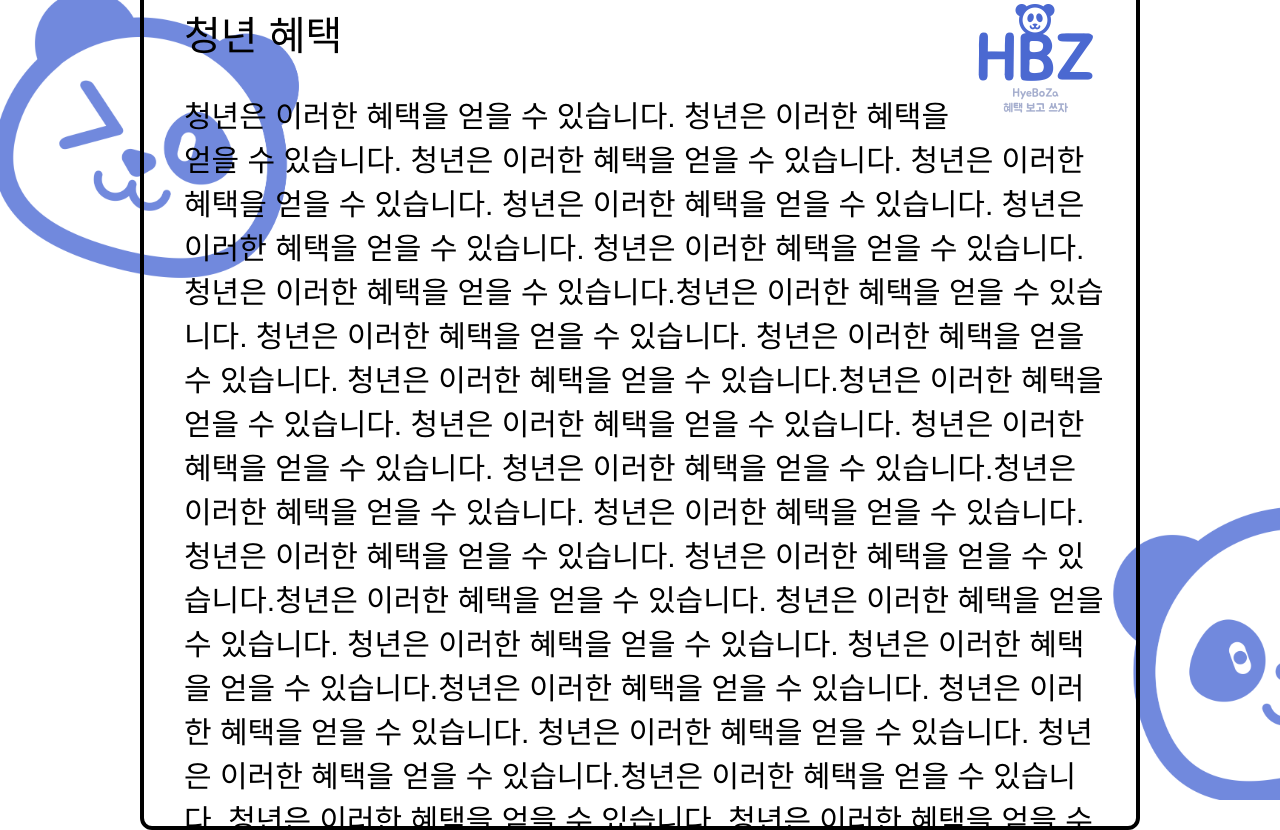
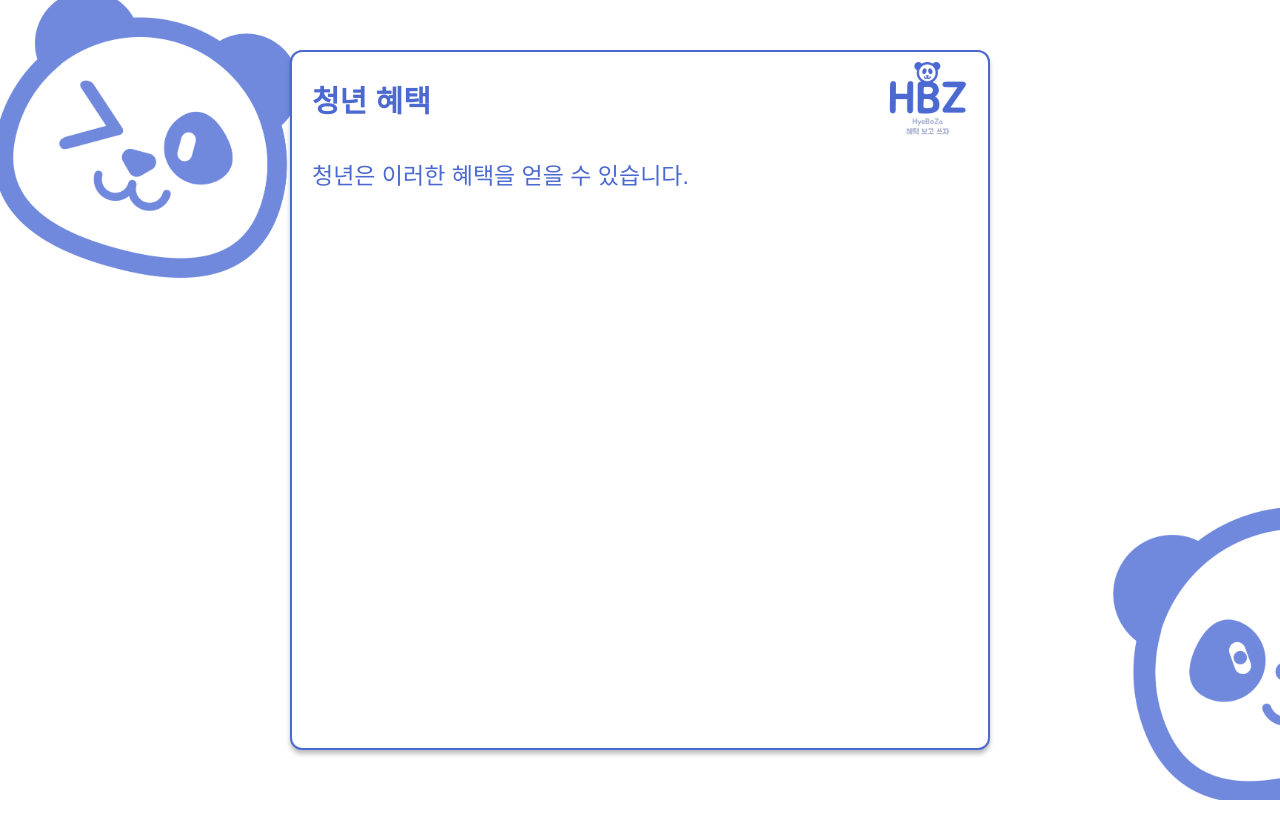
Before and after one commit to HyeBoZa/HyeBoZa-Frontend, a React (Create React App) app: page /detail/1 in a window 1280 px wide. After the commit the page ends 800 px from the top, so only its background shows below. Built offline with nearby package versions, Linux system fonts and the light colour scheme.

Commit message:
🎨 :: 디테일 페이지 퍼블리싱 수정

```diff
--- a/src/components/main/List.tsx
+++ b/src/components/main/List.tsx
@@ -39,7 +39,7 @@ const Container = styled.div`
   display: flex;
   flex-direction: column;
   gap: 20px;
-  max-height: 400px;
+  max-height: 1200px;
   overflow-y: scroll;
 `;
 
--- a/src/pages/detailPage/index.tsx
+++ b/src/pages/detailPage/index.tsx
@@ -1,4 +1,4 @@
-import styled from "styled-components";
+import styled from "@emotion/styled";
 import Background from "../../assets/background.png";
 import { Logo } from "../../assets";
 
@@ -6,28 +6,11 @@ const DatailPage = () => {
   return (
     <Layout>
       <Wrapper>
-        <img src={Logo} />
-        <Title>청년 혜택</Title>
-        <Text>
-          청년은 이러한 혜택을 얻을 수 있습니다. 청년은 이러한 혜택을 얻을 수
-          있습니다. 청년은 이러한 혜택을 얻을 수 있습니다. 청년은 이러한 혜택을
-          얻을 수 있습니다. 청년은 이러한 혜택을 얻을 수 있습니다. 청년은 이러한
-          혜택을 얻을 수 있습니다. 청년은 이러한 혜택을 얻을 수 있습니다. 청년은
-          이러한 혜택을 얻을 수 있습니다.청년은 이러한 혜택을 얻을 수 있습니다.
-          청년은 이러한 혜택을 얻을 수 있습니다. 청년은 이러한 혜택을 얻을 수
-          있습니다. 청년은 이러한 혜택을 얻을 수 있습니다.청년은 이러한 혜택을
-          얻을 수 있습니다. 청년은 이러한 혜택을 얻을 수 있습니다. 청년은 이러한
-          혜택을 얻을 수 있습니다. 청년은 이러한 혜택을 얻을 수 있습니다.청년은
-          이러한 혜택을 얻을 수 있습니다. 청년은 이러한 혜택을 얻을 수 있습니다.
-          청년은 이러한 혜택을 얻을 수 있습니다. 청년은 이러한 혜택을 얻을 수
-          있습니다.청년은 이러한 혜택을 얻을 수 있습니다. 청년은 이러한 혜택을
-          얻을 수 있습니다. 청년은 이러한 혜택을 얻을 수 있습니다. 청년은 이러한
-          혜택을 얻을 수 있습니다.청년은 이러한 혜택을 얻을 수 있습니다. 청년은
-          이러한 혜택을 얻을 수 있습니다. 청년은 이러한 혜택을 얻을 수 있습니다.
-          청년은 이러한 혜택을 얻을 수 있습니다.청년은 이러한 혜택을 얻을 수
-          있습니다. 청년은 이러한 혜택을 얻을 수 있습니다. 청년은 이러한 혜택을
-          얻을 수 있습니다. 청년은 이러한 혜택을 얻을 수 있습니다.
-        </Text>
+        <Head>
+          <h1>청년 혜택</h1>
+          <img src={Logo} />
+        </Head>
+        <Text>청년은 이러한 혜택을 얻을 수 있습니다.</Text>
       </Wrapper>
     </Layout>
   );
@@ -36,38 +19,41 @@ const DatailPage = () => {
 const Layout = styled.div`
   width: 100vw;
   height: 100vh;
-  display: flex;
-  justify-content: center;
-  align-items: center;
   background-image: url(${Background});
   background-size: cover;
+  display: flex;
+  align-items: center;
+  justify-content: center;
 `;
 
 const Wrapper = styled.div`
-  width: 1000px;
-  max-height: 860px;
+  color: ${({ theme }) => theme.MAIN1};
+  width: 700px;
+  height: 700px;
+  border: solid 2px ${({ theme }) => theme.MAIN1};
   border-radius: 12px;
-  border: solid 4px ${({ theme }) => theme.MAIN1};
-  img {
-    width: 120px;
-    float: right;
-    margin: 30px 40px 0 0;
-  }
-  div {
-    margin: 30px 30px 0 40px;
-  }
-  /* overflow-y: hidden; */
-  overflow-y: auto;
-  ::-webkit-scrollbar {
-    display: none;
+  background: ${({ theme }) => theme.WHITE};
+  padding: 10px 20px;
+  display: flex;
+  flex-direction: column;
+  gap: 20px;
+  box-shadow: 0px 4px 4px 0px rgba(0, 0, 0, 0.25);
+`;
+
+const Head = styled.div`
+  display: flex;
+  font-size: 15px;
+  justify-content: space-between;
+  align-items: center;
+  > img {
+    width: 80px;
   }
 `;
-const Title = styled.div`
-  font-size: 40px;
-  color: ${({ theme }) => theme.MAIN1};
-`;
-const Text = styled.div`
-  font-size: 30px;
+
+const Text = styled.p`
+  font-size: 23px;
+  height: 800px;
+  overflow-y: scroll;
 `;
 
 export default DatailPage;
```
